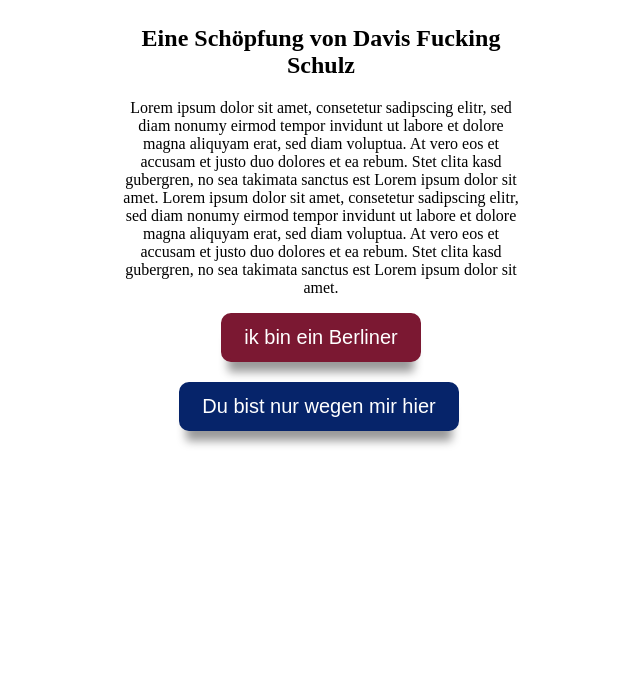
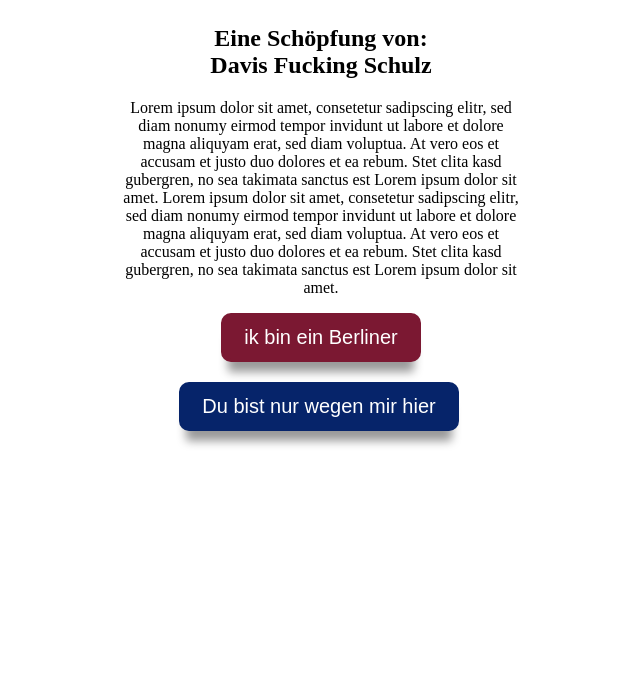
Before and after one commit to Palamedez/Palamedez.github.io, a plain HTML site: page index.html in a window 1280 px wide. Shown: the part 124-800 px from the top of the page, without its empty margins (319-959 px from the left). Drawn offline with Linux system fonts and the light colour scheme.

Commit message:
Update index.html

```diff
--- a/index.html
+++ b/index.html
@@ -14,7 +14,7 @@
             Solarwars
         </h1>
         <h2>
-            Eine Schöpfung von Davis Fucking Schulz
+            Eine Schöpfung von:<br> Davis Fucking Schulz
         </h2>
         <p>
             Lorem ipsum dolor sit amet, consetetur sadipscing elitr, sed diam nonumy eirmod tempor invidunt ut labore et dolore magna aliquyam erat, sed diam voluptua. At vero eos et accusam et justo duo dolores et ea rebum. Stet clita kasd gubergren, no sea takimata sanctus est Lorem ipsum dolor sit amet. Lorem ipsum dolor sit amet, consetetur sadipscing elitr, sed diam nonumy eirmod tempor invidunt ut labore et dolore magna aliquyam erat, sed diam voluptua. At vero eos et accusam et justo duo dolores et ea rebum. Stet clita kasd gubergren, no sea takimata sanctus est Lorem ipsum dolor sit amet.
```
